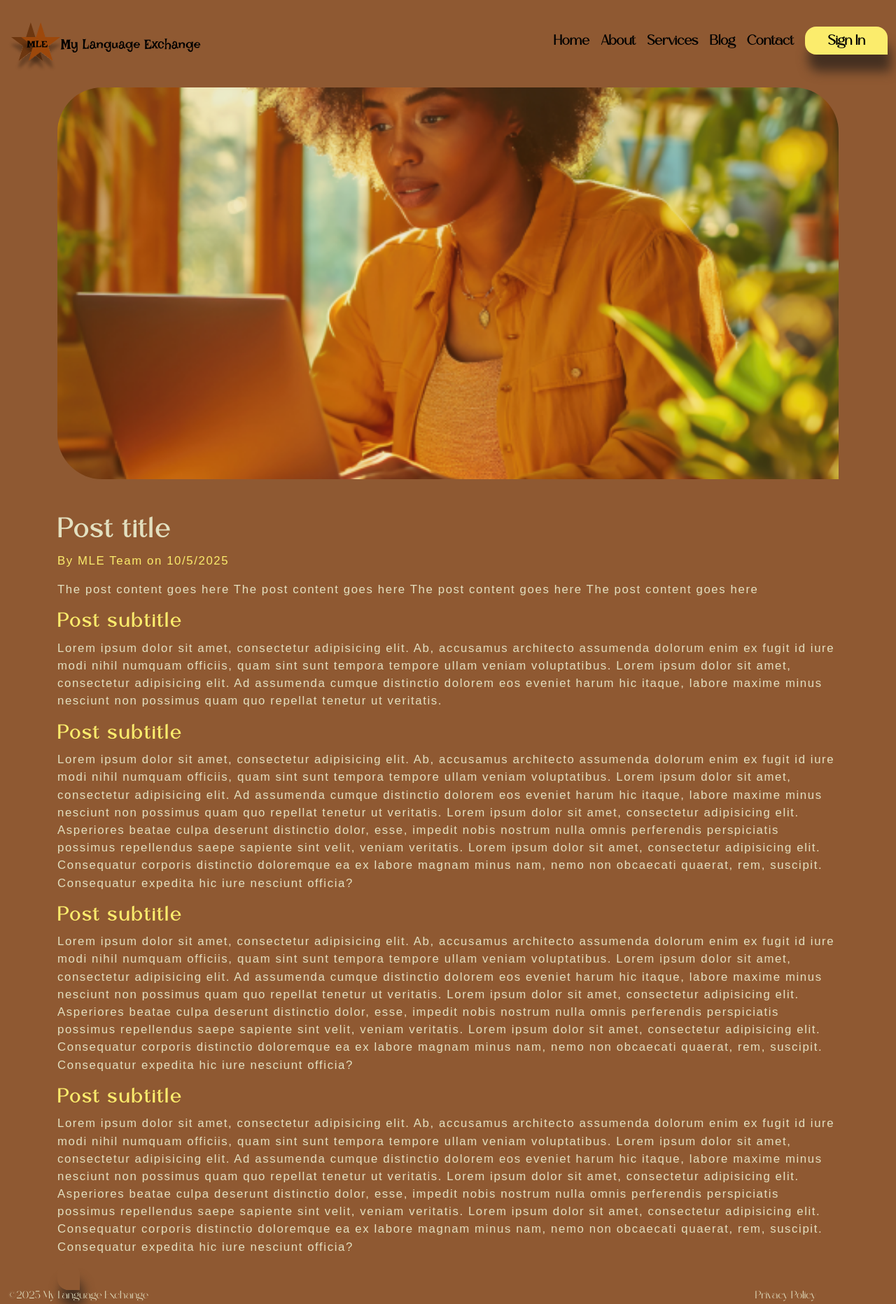
After one commit to SaliMerc/mylangexchange, a Django app: page /blogs/blog-content/ in a window 1280 px wide. The commit adds this page. Shown: the whole page at 70% size. Run offline with Django 4.2, Linux system fonts and the light colour scheme.

Commit message:
addded blog pages

```diff
--- a/lang_app/static/css/base.css
+++ b/lang_app/static/css/base.css
@@ -19,7 +19,9 @@ h3{
     font-weight: 600;
 }
 p{
+    font-family: "Poppins", sans-serif;
     font-size: 1.4rem;
+    letter-spacing: 0.1rem;
     color: #E3E0C0;
 }
 .hero{
@@ -91,7 +93,7 @@ footer{
     padding-top: 1rem;
     font-size: 1.8rem;
     font-weight: 600;
-    letter-spacing: 0.2rem;
+    letter-spacing: 0.1rem;
     background: linear-gradient(to right, #FBEC6C, #E3E0C0);
     -webkit-background-clip: text;
     -webkit-text-fill-color: transparent;}
@@ -127,6 +129,8 @@ form label{
 }
 .form-control{
     margin-top: 0.6rem;
+    outline: none;
+    border: none;
 }
 .form-control:focus{
     outline: none !important;
@@ -137,6 +141,33 @@ form label{
 }
 .a-link{
     color: #FBEC6C;
+}
+.post-section{
+    min-height: 100vh;
+}
+.post-section h3{
+    color: #FBEC6C;
+}
+.post-section p{
+    font-size: 1.05rem;
+}
+.blog-card p{
+    font-size: 1.2rem;
+}
+.post-image{
+    height: 15rem;
+    width: 100%;
+    object-fit: cover;
+    border-radius: 2rem 2rem 0 2rem;
+}
+.post-image-full{
+    height: 35rem;
+    width: 100%;
+    object-fit: cover;
+    border-radius: 4rem 4rem 0 4rem;
+}
+.post-date{
+    font-size: 0.8rem;
 }
 @media (max-width: 900px){
     /*navbar styling starts*/
@@ -150,12 +181,16 @@ form label{
     .list{
         background-color: #FBEC6C;
         box-shadow: 0.3rem 1rem 1rem #453021;
+        border-radius: 1rem;
         min-width: 80vw;
         min-height: 50vh;
         display: flex;
         flex-direction: column;
         justify-content: space-around;
         padding-bottom: 1rem;
+        position: absolute;
+        top: 15vh;
+        z-index: 1;
     }
     .sign-in-btn{
         background-color: #8F5932;
--- a/lang_app/templates/base-main.html
+++ b/lang_app/templates/base-main.html
@@ -9,6 +9,7 @@
 
     <link href="https://cdn.jsdelivr.net/npm/bootstrap@5.3.5/dist/css/bootstrap.min.css" rel="stylesheet" integrity="sha384-SgOJa3DmI69IUzQ2PVdRZhwQ+dy64/BUtbMJw1MZ8t5HZApcHrRKUc4W0kG879m7" crossorigin="anonymous">
     <link rel="stylesheet" href="{% static 'css/base.css' %}">
+    <link rel="preload" href="https://unpkg.com/aos@2.3.1/dist/aos.css" as="style" onload="this.onload=null;this.rel='stylesheet'">
     <title>My Language Exchange</title>
     <style>
         @font-face {
@@ -26,7 +27,7 @@
 <div class="container-fluid">
 {#navigation and hero section starts here#}
 <header>
-    <div {% block hero-style %}class="hero"  style="background-image: url('{% static 'images/main-hero-background.svg' %}'); background-size: cover; background-repeat: no-repeat;" {% endblock %}>
+    <div {% block hero-style %}class="hero"  style="background-image: url('{% static 'images/main-background.png' %}'); background-size: cover; background-repeat: no-repeat;" {% endblock %}>
     <nav class="row justify-content-between">
        <div class="logo col-md-7">
            <div class="logo-item">
@@ -42,7 +43,7 @@
             <li><a href="{% url 'index' %}">Home</a></li>
             <li><a href="{% url 'index' %}#about-content">About</a></li>
             <li><a href="{% url 'index' %}#services">Services</a></li>
-            <li><a href="">Blog</a></li>
+            <li><a href="{% url 'blog-list' %}">Blog</a></li>
             <li><a href="{% url 'index' %}#contact">Contact</a></li>
             <li><a href="{% url 'login' %}" class="sign-in-btn">Sign In</a></li>
          </ul>
@@ -69,5 +70,16 @@
 </div>
  <script src="https://cdn.jsdelivr.net/npm/bootstrap@5.3.5/dist/js/bootstrap.bundle.min.js" integrity="sha384-k6d4wzSIapyDyv1kpU366/PK5hCdSbCRGRCMv+eplOQJWyd1fbcAu9OCUj5zNLiq" crossorigin="anonymous"></script>
 <script src="{% static 'js/base.js' %}"></script>
+<script src="https://unpkg.com/aos@2.3.1/dist/aos.js"></script>
+<script>
+    document.addEventListener('DOMContentLoaded', function() {
+      AOS.init({
+        duration: 800,       // Animation duration (ms)
+        easing: 'ease-in-out', // Easing type
+        once: false,         // Only animate once
+        mirror: true,        // Animate when scrolling up too
+      });
+    });
+</script>
 </body>
 </html>
--- /dev/null
+++ b/lang_app/templates/blog-single-content.html
@@ -0,0 +1,21 @@
+{% extends 'base-main.html' %}
+{% load static %}
+{% block hero-style %} class="other" style="background-color: #8F5932;" {% endblock %}
+{% block content %}
+    <section class="align-items-left mt-4 post-section container">
+      <img src="{% static 'images/post-item.png' %}" alt="post-image" class="img-fluid post-image-full">
+      <h2 class="mt-5">Post title</h2>
+      <p class="a-link post-date">By MLE Team on 10/5/2025</p>
+      <p>The post content goes here The post content goes here The post content goes here The post content goes here</p>
+      <h3>Post subtitle</h3>
+      <p>Lorem ipsum dolor sit amet, consectetur adipisicing elit. Ab, accusamus architecto assumenda dolorum enim ex fugit id iure modi nihil numquam officiis, quam sint sunt tempora tempore ullam veniam voluptatibus. Lorem ipsum dolor sit amet, consectetur adipisicing elit. Ad assumenda cumque distinctio dolorem eos eveniet harum hic itaque, labore maxime minus nesciunt non possimus quam quo repellat tenetur ut veritatis.</p>
+      <h3>Post subtitle</h3>
+      <p>Lorem ipsum dolor sit amet, consectetur adipisicing elit. Ab, accusamus architecto assumenda dolorum enim ex fugit id iure modi nihil numquam officiis, quam sint sunt tempora tempore ullam veniam voluptatibus. Lorem ipsum dolor sit amet, consectetur adipisicing elit. Ad assumenda cumque distinctio dolorem eos eveniet harum hic itaque, labore maxime minus nesciunt non possimus quam quo repellat tenetur ut veritatis. Lorem ipsum dolor sit amet, consectetur adipisicing elit. Asperiores beatae culpa deserunt distinctio dolor, esse, impedit nobis nostrum nulla omnis perferendis perspiciatis possimus repellendus saepe sapiente sint velit, veniam veritatis. Lorem ipsum dolor sit amet, consectetur adipisicing elit. Consequatur corporis distinctio doloremque ea ex labore magnam minus nam, nemo non obcaecati quaerat, rem, suscipit. Consequatur expedita hic iure nesciunt officia?</p>
+       <h3>Post subtitle</h3>
+      <p>Lorem ipsum dolor sit amet, consectetur adipisicing elit. Ab, accusamus architecto assumenda dolorum enim ex fugit id iure modi nihil numquam officiis, quam sint sunt tempora tempore ullam veniam voluptatibus. Lorem ipsum dolor sit amet, consectetur adipisicing elit. Ad assumenda cumque distinctio dolorem eos eveniet harum hic itaque, labore maxime minus nesciunt non possimus quam quo repellat tenetur ut veritatis. Lorem ipsum dolor sit amet, consectetur adipisicing elit. Asperiores beatae culpa deserunt distinctio dolor, esse, impedit nobis nostrum nulla omnis perferendis perspiciatis possimus repellendus saepe sapiente sint velit, veniam veritatis. Lorem ipsum dolor sit amet, consectetur adipisicing elit. Consequatur corporis distinctio doloremque ea ex labore magnam minus nam, nemo non obcaecati quaerat, rem, suscipit. Consequatur expedita hic iure nesciunt officia?</p>
+       <h3>Post subtitle</h3>
+      <p>Lorem ipsum dolor sit amet, consectetur adipisicing elit. Ab, accusamus architecto assumenda dolorum enim ex fugit id iure modi nihil numquam officiis, quam sint sunt tempora tempore ullam veniam voluptatibus. Lorem ipsum dolor sit amet, consectetur adipisicing elit. Ad assumenda cumque distinctio dolorem eos eveniet harum hic itaque, labore maxime minus nesciunt non possimus quam quo repellat tenetur ut veritatis. Lorem ipsum dolor sit amet, consectetur adipisicing elit. Asperiores beatae culpa deserunt distinctio dolor, esse, impedit nobis nostrum nulla omnis perferendis perspiciatis possimus repellendus saepe sapiente sint velit, veniam veritatis. Lorem ipsum dolor sit amet, consectetur adipisicing elit. Consequatur corporis distinctio doloremque ea ex labore magnam minus nam, nemo non obcaecati quaerat, rem, suscipit. Consequatur expedita hic iure nesciunt officia?</p>
+
+      <a href="" class="sign-in-btn-new mt-5 mb-5" style="background-color: #8F5932; color: #E3E0C0"></a>
+    </section>
+{% endblock %}
--- a/lang_app/urls.py
+++ b/lang_app/urls.py
@@ -7,4 +7,6 @@ urlpatterns = [
     path('login/', views.login, name='login'),
     path('reset-password/', views.forgotten_pass, name='forgotten-pass'),
     path('change-password/', views.change_pass, name='change-pass'),
+    path('blogs/', views.blog_list, name='blog-list'),
+    path('blogs/blog-content/', views.blog_single_content, name='blog-single-content'),
 ]
--- a/lang_app/views.py
+++ b/lang_app/views.py
@@ -17,3 +17,9 @@ def forgotten_pass(request):
 
 def change_pass(request):
     return render(request, 'change-password.html')
+
+def blog_list(request):
+    return render(request, 'blog.html')
+
+def blog_single_content(request):
+    return render(request, 'blog-single-content.html')
```
Also changed, not shown: lang_app/templates/blog.html (added, +21 -0 lines), lang_app/templates/index.html (+10 -4 lines), lang_app/static/images/about-image.png (added), lang_app/static/images/main-background.png (added), lang_app/static/images/post-item.png (added), lang_app/static/images/second-background.png (added), lang_app/static/images/second-image.png (added), lang_app/static/images/up-arrow.png (added), 7 other files.
